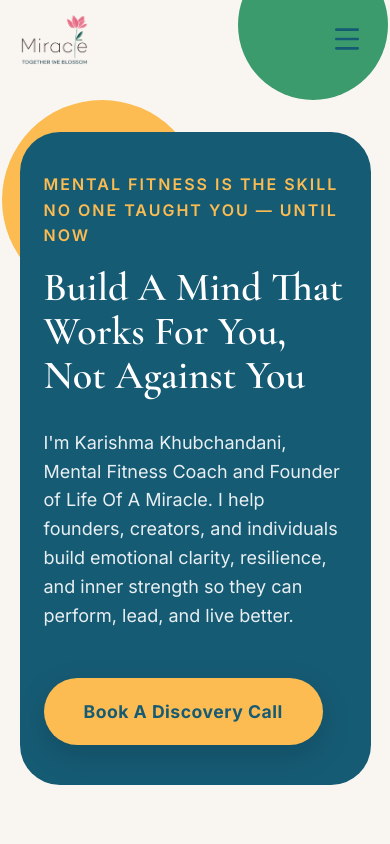
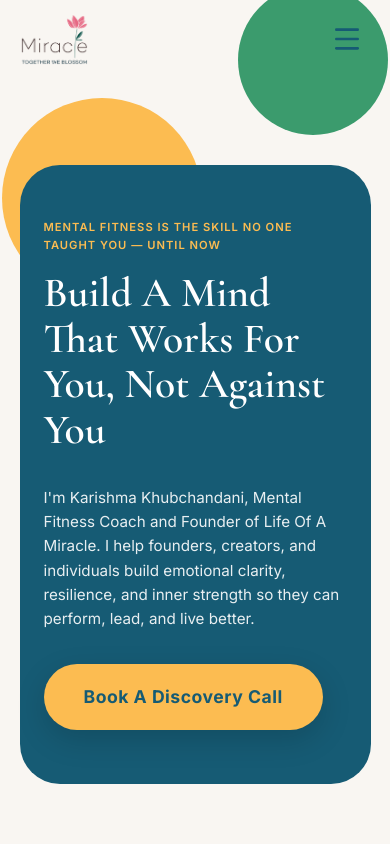
Before and after one commit to hetashridk/LifeOfMiracle, a Next.js app: page / in a window 390 px wide. Shown: the top 844 px of the page. Built offline with nearby package versions, Linux system fonts and the light colour scheme; grey boxes are pictures that could not be loaded.

Commit message:
Hero section responsive

```diff
--- a/src/app/globals.css
+++ b/src/app/globals.css
@@ -46,6 +46,35 @@ h1, h2, h3, h4, h5, h6 {
 @media (max-width: 1024px) {
   :root {
     --spacing-section: 5rem;
+  }
+
+  .hero-section {
+    align-items: stretch !important;
+  }
+
+  .hero-image-panel {
+    height: auto !important;
+    min-height: 500px !important;
+  }
+
+  .hero-panel {
+    padding: 2.5rem 2rem !important;
+    height: auto !important;
+    min-height: unset !important;
+  }
+
+  .hero-tagline {
+    font-size: 0.7rem !important;
+    letter-spacing: 1px !important;
+  }
+
+  .hero-heading {
+    font-size: 2.6rem !important;
+  }
+
+  .hero-body {
+    font-size: 0.95rem !important;
+    margin-bottom: 2rem !important;
   }
 }
 
--- a/src/components/Hero.tsx
+++ b/src/components/Hero.tsx
@@ -5,7 +5,7 @@ import { motion } from 'framer-motion';
 
 export function Hero() {
   return (
-    <section className="flex-responsive responsive-hero-container" style={{
+    <section className="flex-responsive responsive-hero-container hero-section" style={{
       minHeight: '100vh',
       display: 'flex',
       alignItems: 'center',
@@ -19,7 +19,7 @@ export function Hero() {
         initial={{ opacity: 0, y: 20 }}
         animate={{ opacity: 1, y: 0 }}
         transition={{ duration: 0.8 }}
-        className="responsive-hero-height"
+        className="responsive-hero-height hero-image-panel"
         style={{ flex: '1.2', position: 'relative', height: '80vh', minHeight: '600px', width: '100%' }}
       >
         {/* Decorative circle 1 */}
@@ -64,7 +64,7 @@ export function Hero() {
         initial={{ opacity: 0, x: 20 }}
         animate={{ opacity: 1, x: 0 }}
         transition={{ duration: 0.8, delay: 0.2 }}
-        className="responsive-padding responsive-hero-height"
+        className="responsive-padding responsive-hero-height hero-panel"
         style={{
           flex: '1',
           backgroundColor: 'var(--color-primary)',
@@ -80,13 +80,13 @@ export function Hero() {
         }}
       >
 
-        <span style={{ color: 'var(--color-accent-mustard)', fontWeight: 600, letterSpacing: '2px', textTransform: 'uppercase', marginBottom: '1rem', display: 'block' }}>
+        <span className="hero-tagline" style={{ color: 'var(--color-accent-mustard)', fontWeight: 600, letterSpacing: '2px', textTransform: 'uppercase', marginBottom: '1rem', display: 'block', fontSize: '0.8rem' }}>
           Mental Fitness Is The Skill No One Taught You — Until Now
         </span>
-        <h1 style={{ fontSize: '4rem', fontFamily: 'var(--font-heading)', color: '#fff', lineHeight: 1.1, marginBottom: '2rem' }}>
+        <h1 className="hero-heading" style={{ fontSize: '4rem', fontFamily: 'var(--font-heading)', color: '#fff', lineHeight: 1.1, marginBottom: '2rem' }}>
           Build A Mind That Works For You, Not Against You
         </h1>
-        <p style={{ fontSize: '1.125rem', color: '#fff', marginBottom: '3rem', opacity: 0.9 }}>
+        <p className="hero-body" style={{ fontSize: '1.125rem', color: '#fff', marginBottom: '3rem', opacity: 0.9 }}>
           I'm Karishma Khubchandani, Mental Fitness Coach and Founder of Life Of A Miracle. I help founders, creators, and individuals build emotional clarity, resilience, and inner strength so they can perform, lead, and live better.
         </p>
 
```
